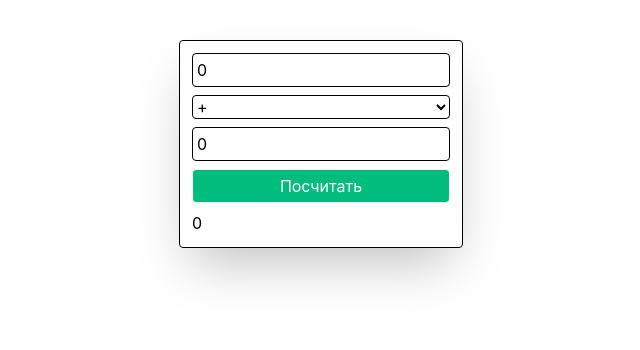
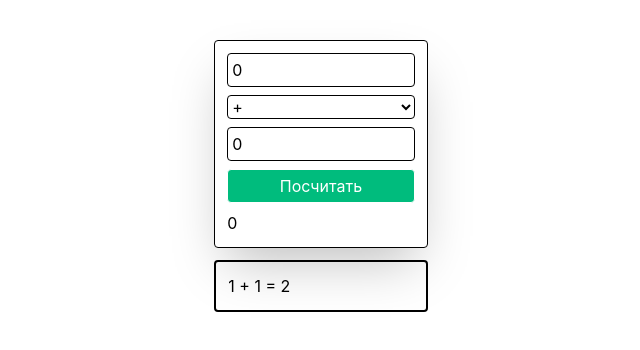
Before and after one commit to Oleg-ru/ng-start-course, an Angular app: page / in a window 1280 px wide. Shown: the top 350 px of the page, without its empty margins (319-959 px from the left). Built offline with nearby package versions, Linux system fonts and the light colour scheme.

Commit message:
Начата делаться история вычислений

```diff
--- a/src/app/app-calculator/app-calculator.html
+++ b/src/app/app-calculator/app-calculator.html
@@ -1,5 +1,5 @@
-<div class="flex justify-center items-center h-full w-full mt-10">
-  <div class="flex flex-col gap-2 border rounded p-3 shadow-2xl">
+<div class="flex flex-col gap-3 justify-center items-center h-full w-full mt-10">
+  <div class="flex flex-col gap-2 border rounded w-1/6 p-3 shadow-2xl">
     <input [(ngModel)]="operand_a" class="border p-1 rounded"/>
     <select [(ngModel)]="operation" class="border rounded cursor-pointer">
       @for (operation of operations; track $index) {
@@ -12,4 +12,7 @@
     </button>
     <div>{{result()}}</div>
   </div>
+  <div class="border-2 rounded w-1/6 p-3">
+    <app-history />
+  </div>
 </div>
--- a/src/app/app-calculator/app-calculator.ts
+++ b/src/app/app-calculator/app-calculator.ts
@@ -1,10 +1,12 @@
 import {Component, signal} from '@angular/core';
 import {FormsModule} from '@angular/forms';
+import {History} from '../history/history';
 
 @Component({
   selector: 'app-calculator',
   imports: [
-    FormsModule
+    FormsModule,
+    History
   ],
   templateUrl: './app-calculator.html',
   styleUrl: './app-calculator.css',
--- /dev/null
+++ b/src/app/history/history.html
@@ -0,0 +1,7 @@
+<div>
+  <ul>
+    @for (history of stories; track history.id) {
+      <li>{{history.expressionValue}}</li>
+    }
+  </ul>
+</div>
--- /dev/null
+++ b/src/app/history/history.ts
@@ -0,0 +1,13 @@
+import {Component, inject} from '@angular/core';
+import {LogHistory} from '../log-history';
+
+@Component({
+  selector: 'app-history',
+  imports: [],
+  templateUrl: './history.html',
+  styleUrl: './history.css',
+})
+export class History {
+  historyService = inject(LogHistory);
+  stories = this.historyService.getAllHistory();
+}
--- /dev/null
+++ b/src/app/log-history.ts
@@ -0,0 +1,18 @@
+import { Injectable } from '@angular/core';
+import {History} from './shared/types/History';
+
+@Injectable({
+  providedIn: 'root',
+})
+export class LogHistory {
+  private history: History[] = [{id: "1", expressionValue: "1 + 1 = 2"}];
+  public getAllHistory = () => {
+    return this.history;
+  }
+  addHistory = (operand_a: string, operand_b: string, operation: string, result: number) => {
+    this.history.push({
+      id: crypto.randomUUID(),
+      expressionValue: `${operand_a} ${operation} ${operand_b} = ${result}`
+    });
+  }
+}
--- /dev/null
+++ b/src/app/shared/types/History.ts
@@ -0,0 +1,5 @@
+
+export interface History {
+  id: string;
+  expressionValue: string;
+}
```
Also changed, not shown: src/app/history/history.css (added).
